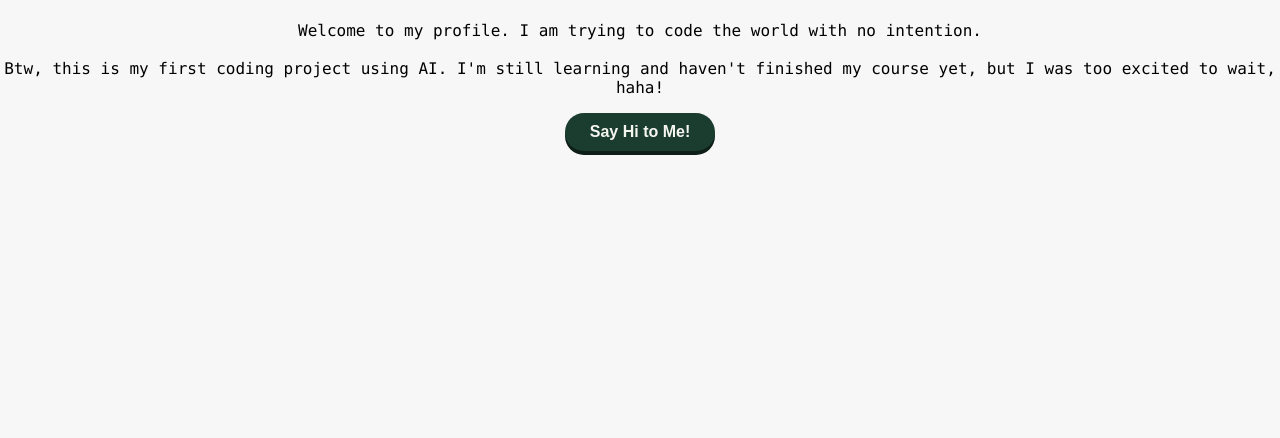
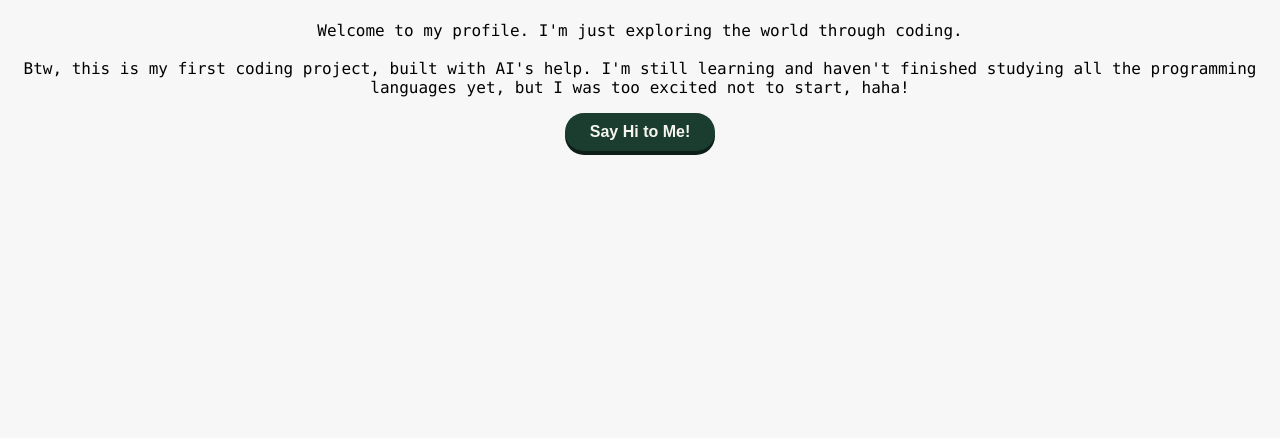
Before and after one commit to luthvio/tryingtocodetheworld, a plain HTML site: page index.html in a window 1280 px wide. Shown: the part 362-800 px from the top of the page. Drawn offline with Linux system fonts and the light colour scheme.

Commit message:
Update index.html
Update Content

```diff
--- a/index.html
+++ b/index.html
@@ -8,10 +8,10 @@
 </head>
 <body>
     <h1>Hello, World...</h1>
-    <p>Welcome to my profile. I am trying to code the world with no intention.
+    <p>Welcome to my profile. I'm just exploring the world through coding.
     <br>
     <br>
-    Btw, this is my first coding project using AI. I'm still learning and haven't finished my course yet, but I was too excited to wait, haha!
+    Btw, this is my first coding project, built with AI's help. I'm still learning and haven't finished studying all the programming languages yet, but I was too excited not to start, haha!
     </p>
     <button class="btn-hi" id="hiButton">Say Hi to Me!</button>
 <!-- Menghubungkan ke file JavaScript -->
```
